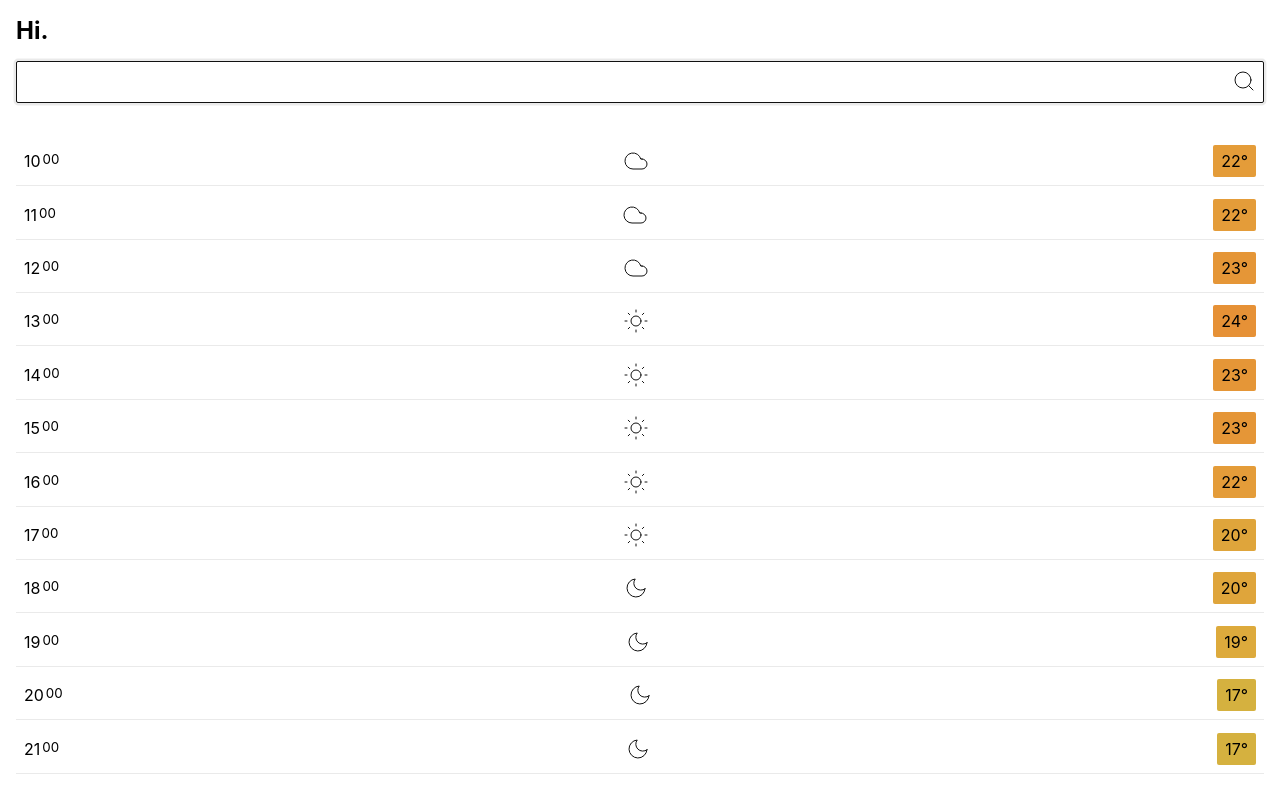
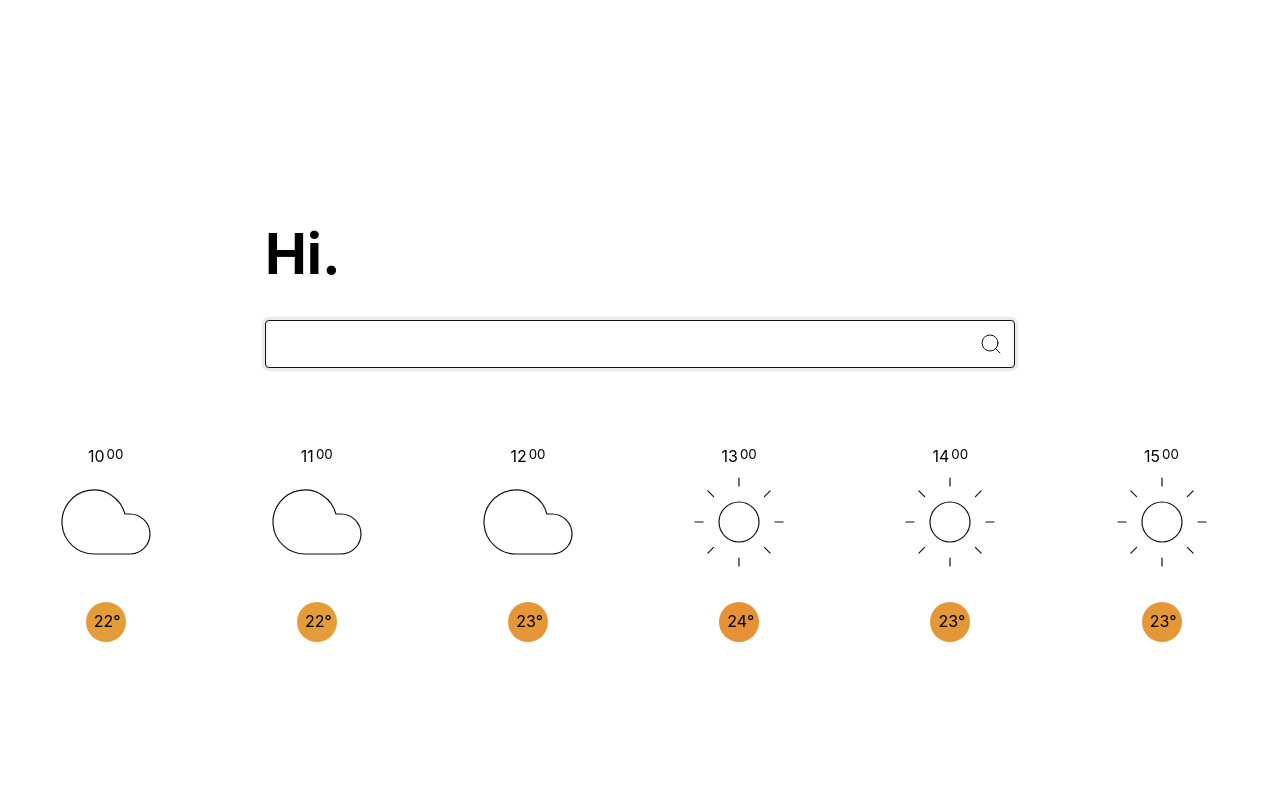
Before and after one commit to LenaSchnedlitz/weather-duck, a Svelte app: page / in a window 1280 px wide. Built offline with nearby package versions, Linux system fonts and the light colour scheme.

Commit message:
Add style for large screens

```diff
--- a/public/global.css
+++ b/public/global.css
@@ -130,7 +130,6 @@ body {
 svg {
   width: var(--icon-size);
   height: var(--icon-size);
-  viewBox: 0 0 var(--icon-size) var(--icon-size);
 
   fill: none;
   stroke: var(--black);
--- a/src/SearchForm.svelte
+++ b/src/SearchForm.svelte
@@ -74,6 +74,45 @@
   button:focus {
     box-shadow: 0 0 0 .3rem var(--half-gray);
   }
+
+  @media (min-width: 900px) {
+    section {
+      display: flex;
+      flex-direction: column;
+      flex-grow: 1;
+      justify-content: flex-end;
+
+      margin-left: auto;
+      margin-right: auto;
+      width: 100%;
+      max-width: 750px;
+      padding-top: 6rem;
+    }
+
+    h1 {
+      font-size: 3.5rem;
+    }
+
+    form {
+      margin-top: 2rem;
+    }
+
+    input {
+      padding: .5rem .75rem;
+      border-radius: 4px;
+      font-size: 1.25rem;
+    }
+
+    input:active,
+    input:focus {
+      box-shadow: 0 0 0 .2rem var(--third-gray);
+    }
+
+    button {
+      top: .75rem;
+      right: .75rem;
+    }
+  }
 </style>
 
 <section>
--- a/src/TemperatureInfo.svelte
+++ b/src/TemperatureInfo.svelte
@@ -13,10 +13,22 @@
 
 <style>
   div {
-    padding: 0.5rem;
+    padding: .5rem;
     line-height: 1rem;
     height: 1rem;
     border-radius: 2px;
+  }
+
+  @media (min-width: 900px) {
+    div {
+      width: 1.5rem;
+      height: 1.5rem;
+      display: flex;
+      justify-content: center;
+      align-items: center;
+      border-radius: 6rem;
+      padding: .45rem .4rem .55rem .6rem;
+    }
   }
 </style>
 
--- a/src/TimeInfo.svelte
+++ b/src/TimeInfo.svelte
@@ -12,7 +12,7 @@
   }
 
   sup {
-    margin-left: 0.125rem;
+    margin-left: .125rem;
   }
 </style>
 
--- a/src/WeatherIcon.svelte
+++ b/src/WeatherIcon.svelte
@@ -36,8 +36,16 @@
 </script>
 
 <style>
+  @media (min-width: 900px) {
+    svg {
+      width: 96px;
+      height: 96px;
+      stroke-width: .3;
+      padding: .5rem 0 2rem;
+    }
+  }
 </style>
 
-<svg>
+<svg viewBox="0 0 24 24">
   <use xlink:href="weather.svg#{getIconId()}"></use>
 </svg>
--- a/src/WeatherReport.svelte
+++ b/src/WeatherReport.svelte
@@ -1047,6 +1047,21 @@
 
     border-bottom: solid 1px var(--third-gray);
   }
+
+  @media (min-width: 900px) {
+    ul {
+      flex-direction: row;
+      margin: 0;
+      padding: 0 calc(calc(100% - calc(1200px + 6rem)) / 2);
+    }
+
+    li {
+      margin: auto 0;
+      padding: 0 3.6rem 6rem;
+      flex-direction: column;
+      border-bottom: none;
+    }
+  }
 </style>
 
 <ul>
```
